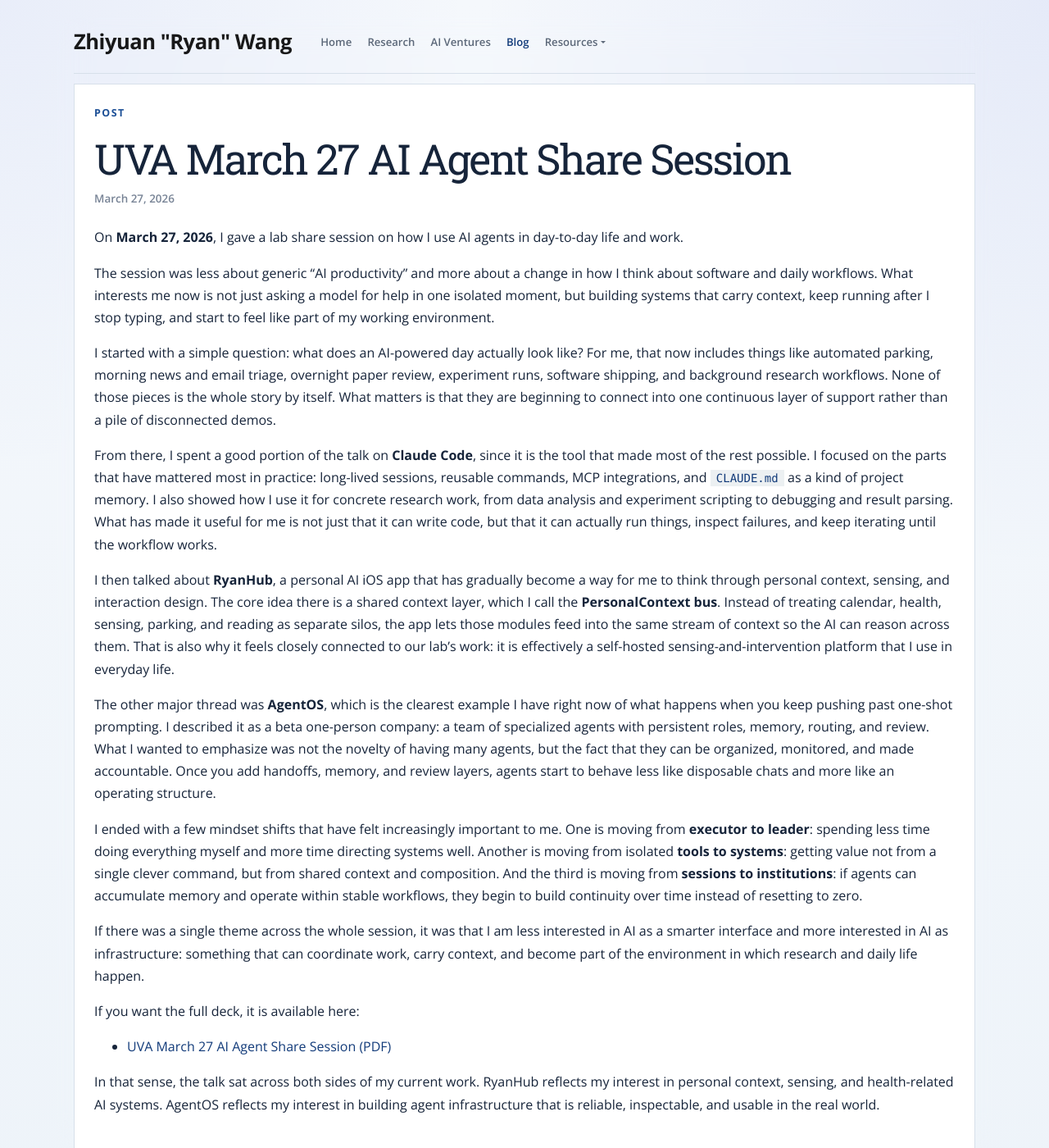
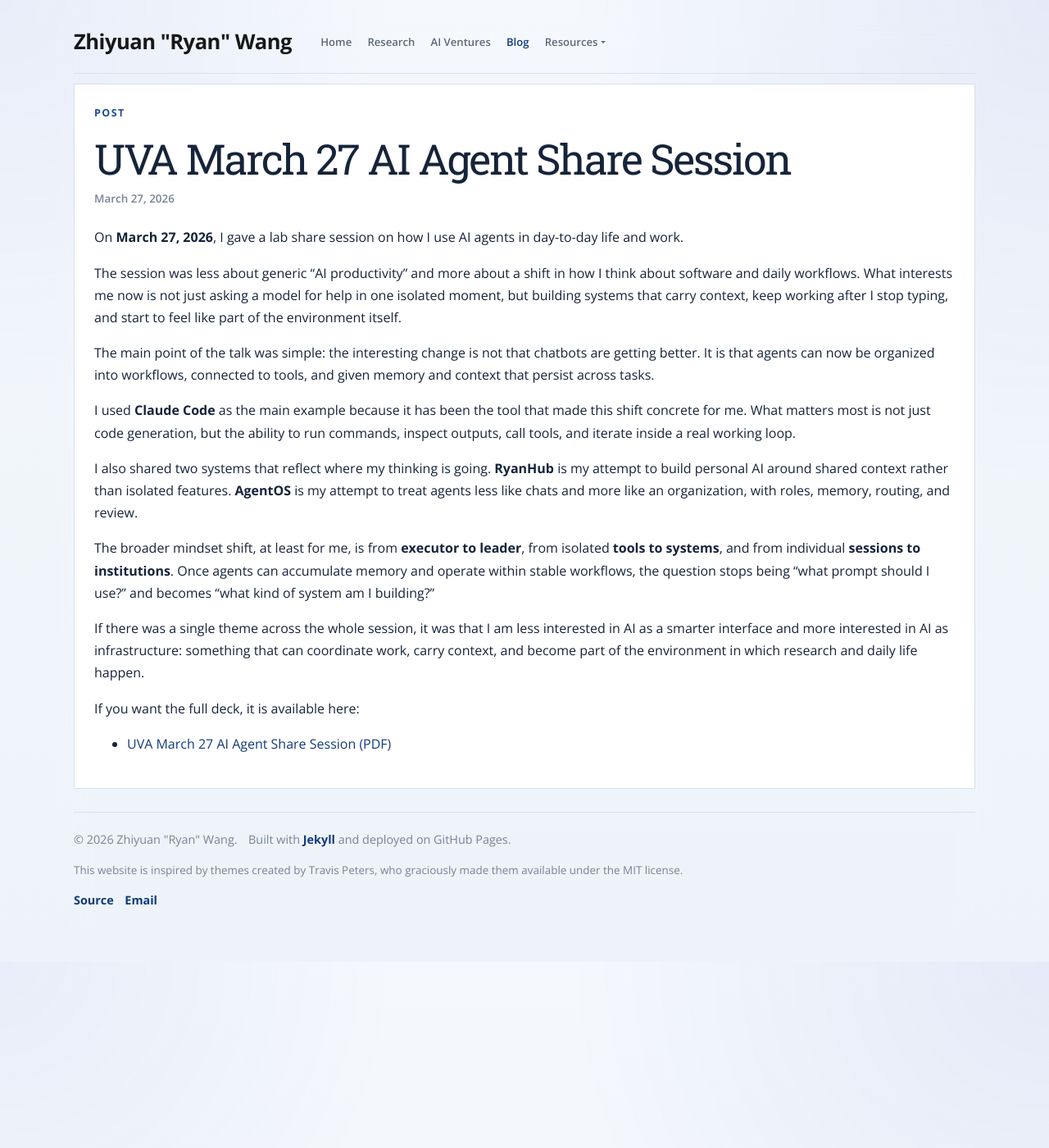
Before and after one commit to zzhiyuann/ryanwang.cc, a Jekyll site: the page built from _posts/2026-03-27-ai-agents-for-research-productivity.md, in a window 1280 px wide and 1400 px high. Shown: the whole window at 82% size. Built offline with Jekyll 4.4.1, drawn with Linux system fonts in a browser that asks for light colours; a style sheet for code colours, icons or effects is not loaded.

Commit message:
Shorten AI agent share session post

```diff
--- a/_posts/2026-03-27-ai-agents-for-research-productivity.md
+++ b/_posts/2026-03-27-ai-agents-for-research-productivity.md
@@ -7,22 +7,18 @@
 
 On **March 27, 2026**, I gave a lab share session on how I use AI agents in day-to-day life and work.
 
-The session was less about generic "AI productivity" and more about a change in how I think about software and daily workflows. What interests me now is not just asking a model for help in one isolated moment, but building systems that carry context, keep running after I stop typing, and start to feel like part of my working environment.
+The session was less about generic "AI productivity" and more about a shift in how I think about software and daily workflows. What interests me now is not just asking a model for help in one isolated moment, but building systems that carry context, keep working after I stop typing, and start to feel like part of the environment itself.
 
-I started with a simple question: what does an AI-powered day actually look like? For me, that now includes things like automated parking, morning news and email triage, overnight paper review, experiment runs, software shipping, and background research workflows. None of those pieces is the whole story by itself. What matters is that they are beginning to connect into one continuous layer of support rather than a pile of disconnected demos.
+The main point of the talk was simple: the interesting change is not that chatbots are getting better. It is that agents can now be organized into workflows, connected to tools, and given memory and context that persist across tasks.
 
-From there, I spent a good portion of the talk on **Claude Code**, since it is the tool that made most of the rest possible. I focused on the parts that have mattered most in practice: long-lived sessions, reusable commands, MCP integrations, and `CLAUDE.md` as a kind of project memory. I also showed how I use it for concrete research work, from data analysis and experiment scripting to debugging and result parsing. What has made it useful for me is not just that it can write code, but that it can actually run things, inspect failures, and keep iterating until the workflow works.
+I used **Claude Code** as the main example because it has been the tool that made this shift concrete for me. What matters most is not just code generation, but the ability to run commands, inspect outputs, call tools, and iterate inside a real working loop.
 
-I then talked about **RyanHub**, a personal AI iOS app that has gradually become a way for me to think through personal context, sensing, and interaction design. The core idea there is a shared context layer, which I call the **PersonalContext bus**. Instead of treating calendar, health, sensing, parking, and reading as separate silos, the app lets those modules feed into the same stream of context so the AI can reason across them. That is also why it feels closely connected to our lab's work: it is effectively a self-hosted sensing-and-intervention platform that I use in everyday life.
+I also shared two systems that reflect where my thinking is going. **RyanHub** is my attempt to build personal AI around shared context rather than isolated features. **AgentOS** is my attempt to treat agents less like chats and more like an organization, with roles, memory, routing, and review.
 
-The other major thread was **AgentOS**, which is the clearest example I have right now of what happens when you keep pushing past one-shot prompting. I described it as a beta one-person company: a team of specialized agents with persistent roles, memory, routing, and review. What I wanted to emphasize was not the novelty of having many agents, but the fact that they can be organized, monitored, and made accountable. Once you add handoffs, memory, and review layers, agents start to behave less like disposable chats and more like an operating structure.
-
-I ended with a few mindset shifts that have felt increasingly important to me. One is moving from **executor to leader**: spending less time doing everything myself and more time directing systems well. Another is moving from isolated **tools to systems**: getting value not from a single clever command, but from shared context and composition. And the third is moving from **sessions to institutions**: if agents can accumulate memory and operate within stable workflows, they begin to build continuity over time instead of resetting to zero.
+The broader mindset shift, at least for me, is from **executor to leader**, from isolated **tools to systems**, and from individual **sessions to institutions**. Once agents can accumulate memory and operate within stable workflows, the question stops being "what prompt should I use?" and becomes "what kind of system am I building?"
 
 If there was a single theme across the whole session, it was that I am less interested in AI as a smarter interface and more interested in AI as infrastructure: something that can coordinate work, carry context, and become part of the environment in which research and daily life happen.
 
 If you want the full deck, it is available here:
 
 - [UVA March 27 AI Agent Share Session (PDF)]({{ '/ai-agents-for-research-productivity.pdf' | relative_url }})
-
-In that sense, the talk sat across both sides of my current work. RyanHub reflects my interest in personal context, sensing, and health-related AI systems. AgentOS reflects my interest in building agent infrastructure that is reliable, inspectable, and usable in the real world.
```
